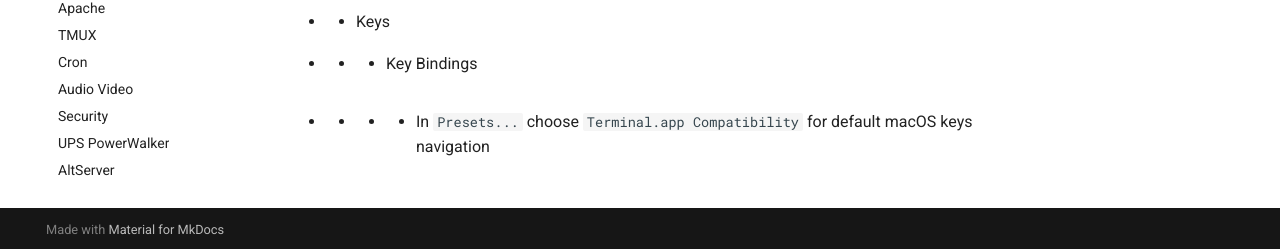
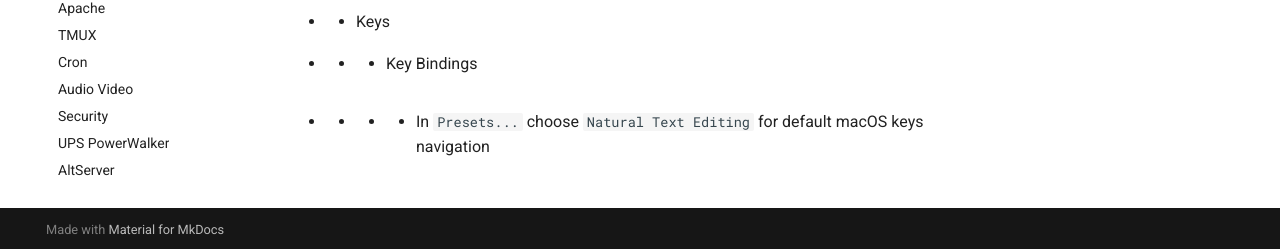
Before and after one commit to jorycz/technotes, an MkDocs documentation site: the page built from docs/macOS/macOS-iTerm2.md, in a window 1280 px wide and 900 px high, scrolled down 907 px. Shown: the part 648-897 px from the top of the window. Built offline with MkDocs 1.6.1 and Material for MkDocs 9.7.7, drawn with Linux system fonts in a browser that asks for light colours.

Commit message:
iTerm2 Returned Natural Text Editing to Key Binding for macOS native key shortcut window positioning to work

```diff
--- a/docs/macOS/macOS-iTerm2.md
+++ b/docs/macOS/macOS-iTerm2.md
@@ -37,4 +37,4 @@
 * * * Scrollback lines: `10000`
 * * Keys
 * * * Key Bindings
-* * * * In `Presets...` choose `Terminal.app Compatibility` for default macOS keys navigation
+* * * * In `Presets...` choose `Natural Text Editing` for default macOS keys navigation
```
